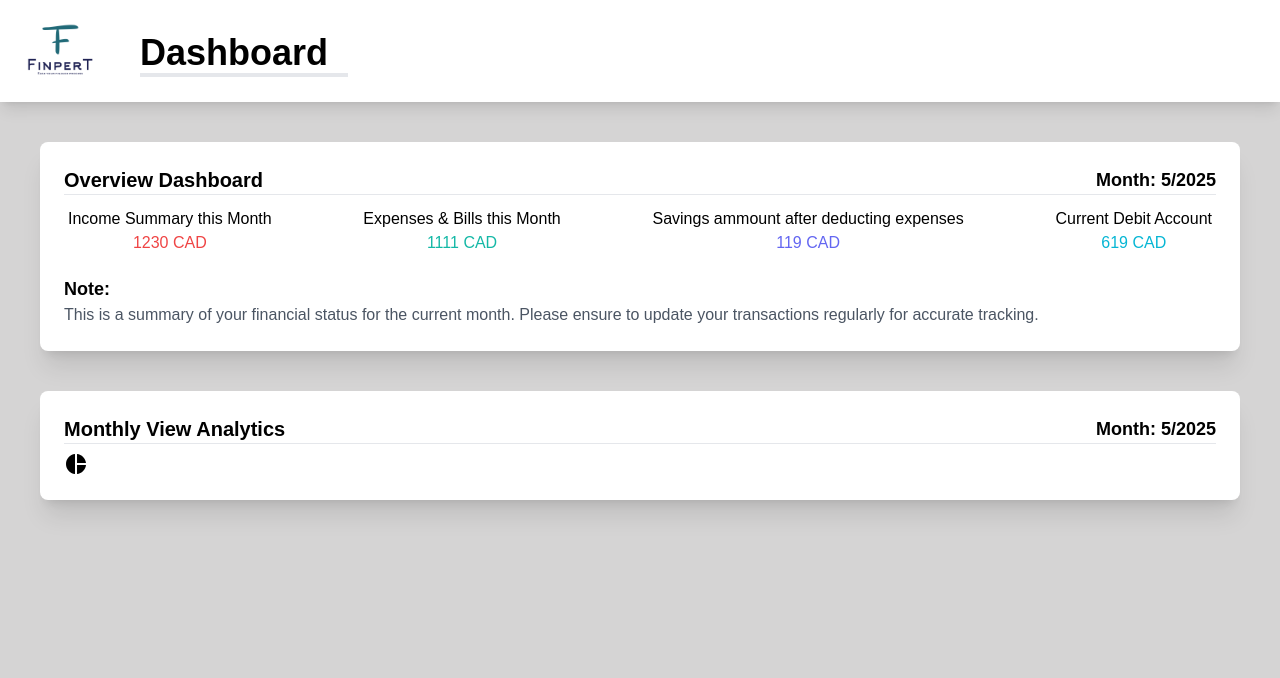
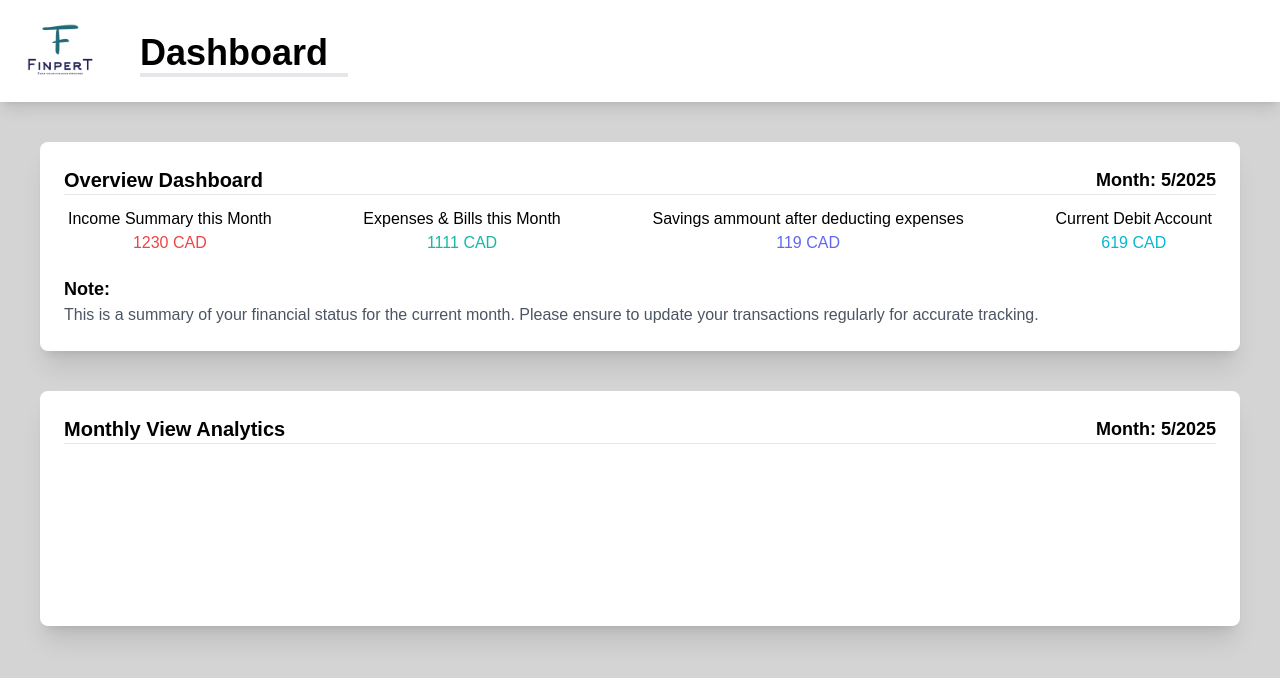
Before and after one commit to tienphap1405/financial-tracker-web-app, a Next.js app: page /overview-page in a window 1280 px wide. Shown: the top 678 px of the page. Built offline with nearby package versions, Linux system fonts and the light colour scheme.

Commit message:
Add the chart overview package

```diff
--- a/app/components/overview-table.js
+++ b/app/components/overview-table.js
@@ -1,4 +1,4 @@
-import { PieChart } from "@mui/icons-material";
+import { PieChart } from '@mui/x-charts/PieChart';
 export default function Overview() {
     const currentMonth = new Date().getMonth() + 1;
     const currentYear = new Date().getFullYear();
@@ -58,21 +58,19 @@ export default function Overview() {
 
                 <div className="flex justify-between mt-2 ">
                     <PieChart
-                        series={[
-                                {
-                                    data: [
-                                        { name: 'Food', value: 300 },
-                                        { name: 'Transport', value: 200 },
-                                        { name: 'Entertainment', value: 150 },
-                                        { name: 'Utilities', value: 100 },
-                                        { name: 'Other', value: 50 }
-                                    ],
-                                    highlightScope: { fade: 'global', highlight: 'item' },
-                                    faded: { innerRadius: 30, additionalRadius: -30, color: 'gray' },
-                                },
-                            ]}
-                        height={200}
-                        width={200}
+                    series={[
+                        {
+                        data: [ '...', '...', '...', '...' ],
+                        innerRadius: 30,
+                        outerRadius: 100,
+                        paddingAngle: 5,
+                        cornerRadius: 5,
+                        startAngle: -45,
+                        endAngle: 225,
+                        cx: 150,
+                        cy: 150,
+                        }
+                    ]}
                     />
 
                 </div>
--- a/package.json
+++ b/package.json
@@ -16,6 +16,7 @@
     "@heroicons/react": "^2.2.0",
     "@mui/icons-material": "^6.4.5",
     "@mui/material": "^6.4.5",
+    "@mui/x-charts": "^8.5.3",
     "firebase": "^11.8.1",
     "next": "^15.3.0",
     "react": "^18.3.1",
```
Also changed, not shown: 1 other file (tests, documents, lock files or other folders).
